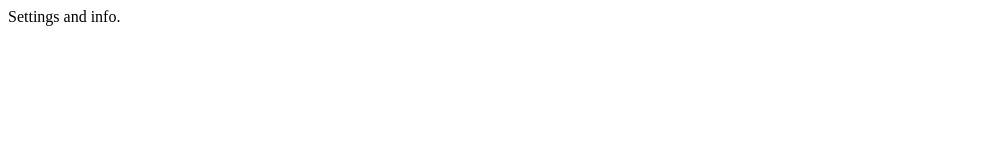
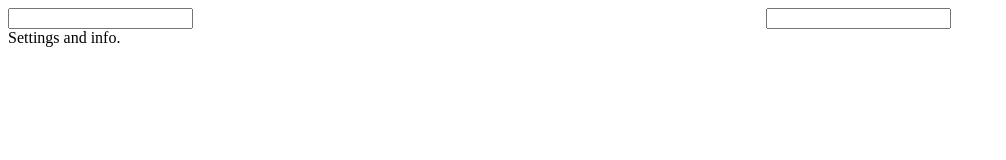
Before and after one commit to pickten/StoryCraftJS, a plain HTML site: page index.html in a window 1280 px wide. Shown: the whole page, without its empty margins (0-1006 px from the left). Drawn offline with nearby package versions, Linux system fonts and the light colour scheme.

Commit message:
Add inputs.
I'll set the heights soon.

```diff
--- a/index.html
+++ b/index.html
@@ -18,10 +18,10 @@
 
     </div>
     <div id="Main">
-
+      <input type="text" id="doc">
     </div>
     <div id="Note">
-
+      <input type="text" id="note">
     </div>
     <div id="Notes">
 
```
